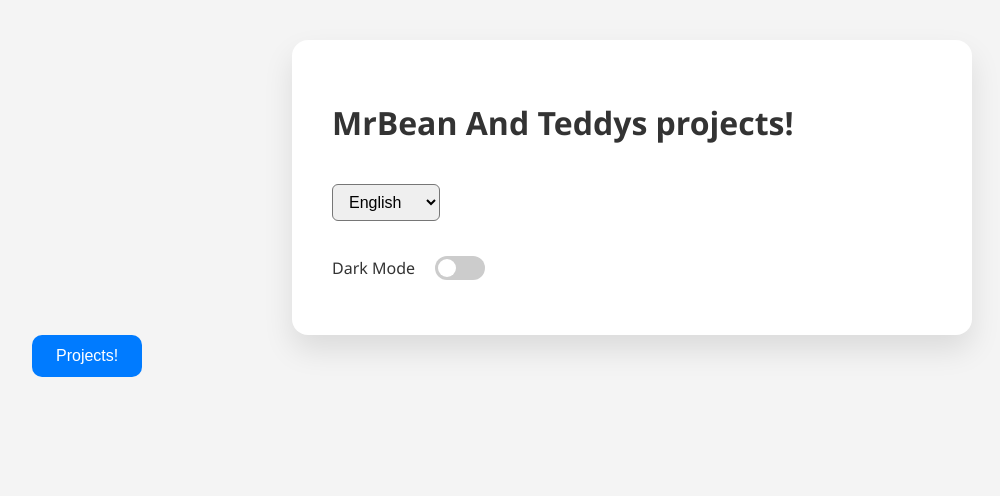
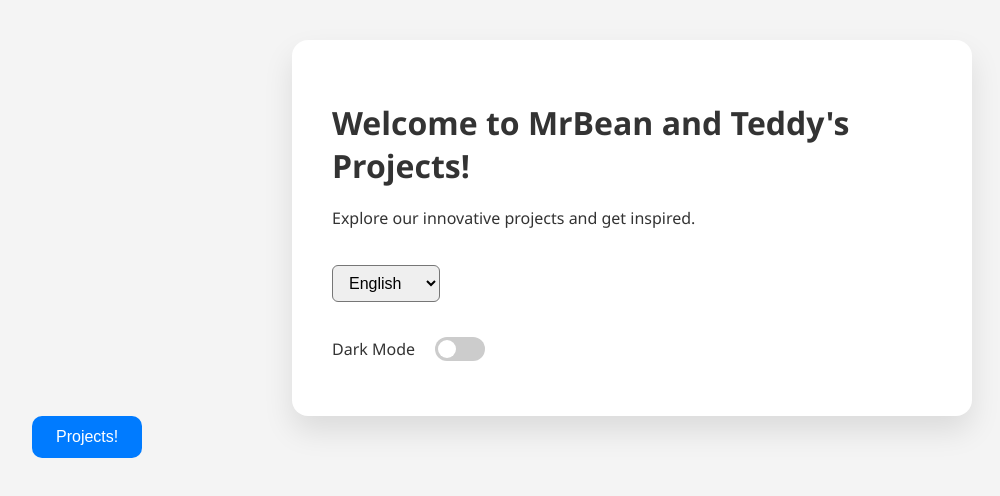
Before and after one commit to MrBeanAndTeddy/mrbeanandteddy.github.io, a plain HTML site: page index.html in a window 1280 px wide. Shown: the whole page, without its empty margins (8-1008 px from the left). Drawn offline with Linux system fonts and the light colour scheme.

Commit message:
Update index.html

```diff
--- a/index.html
+++ b/index.html
@@ -9,7 +9,11 @@
 </head>
 <body>
   <div class="container">
-    <h1>MrBean And Teddys projects!</h1>
+
+    <header>
+      <h1>Welcome to MrBean and Teddy's Projects!</h1>
+      <p>Explore our innovative projects and get inspired.</p>
+    </header>
 
     <!-- Language Selector -->
     <select id="languageSelect" onchange="changeLanguage()">
```
